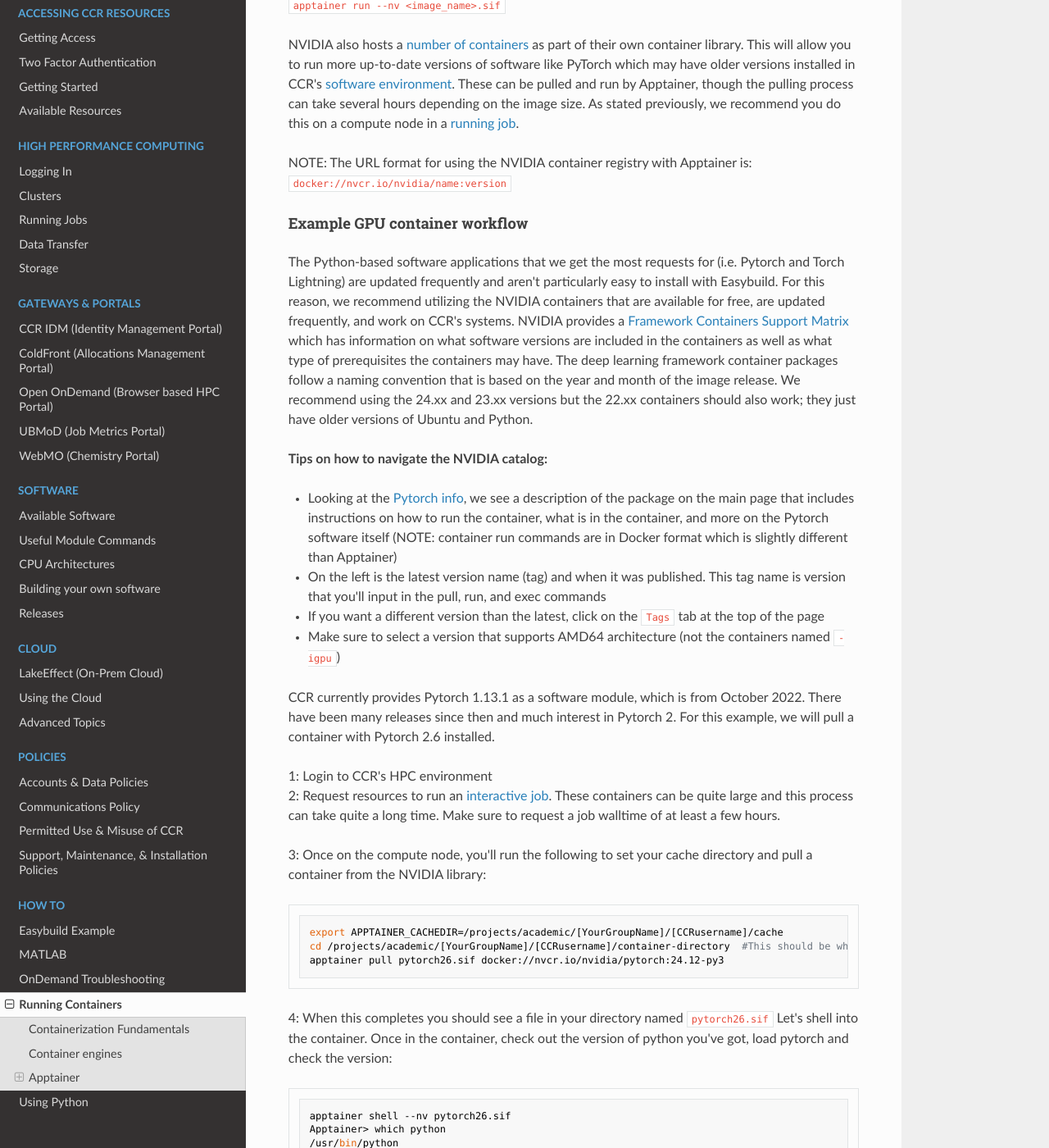
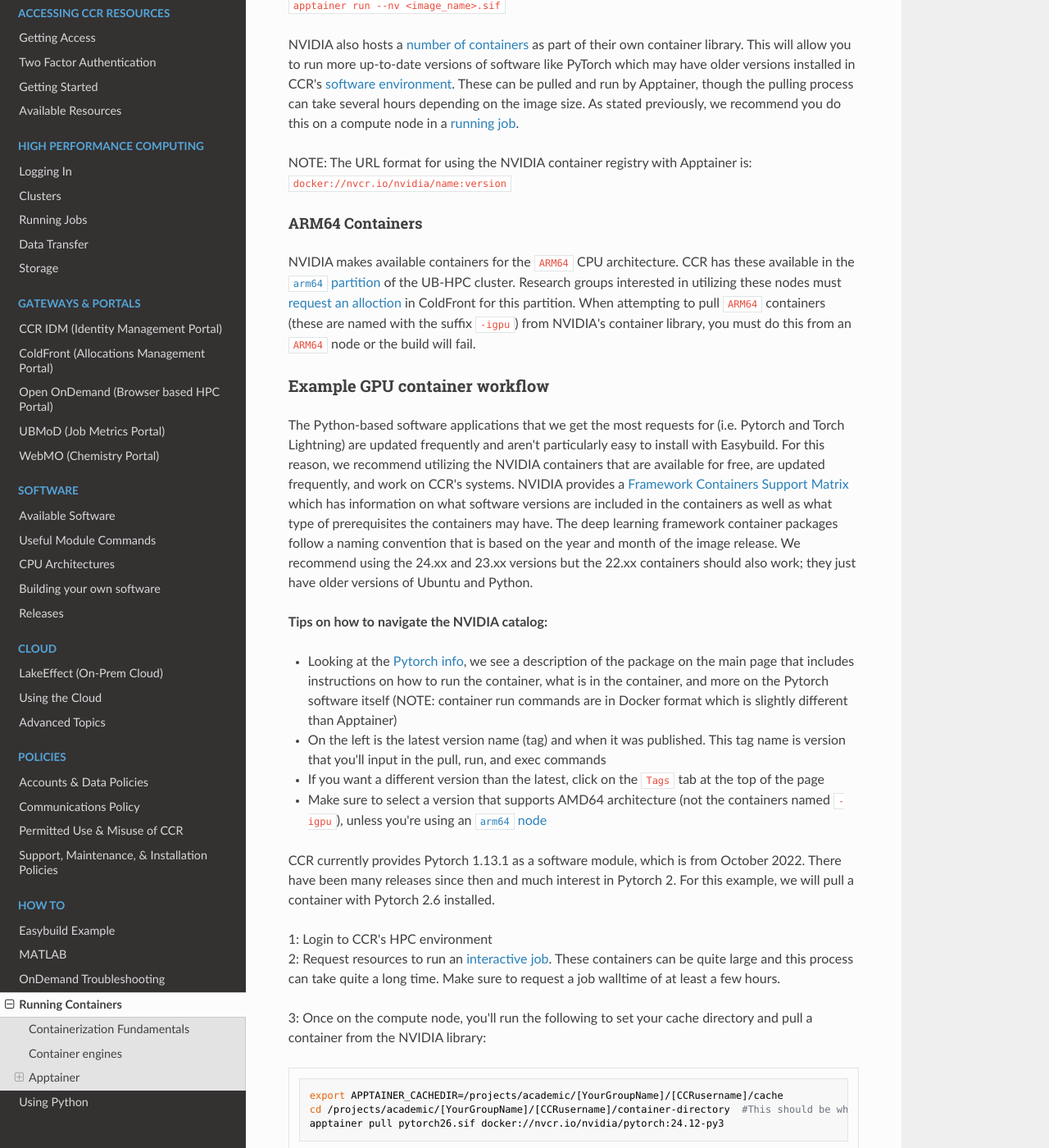
Before and after one commit to ubccr/ccrdocs, an MkDocs documentation site: the page built from pages/howto/containerization.md, in a window 1280 px wide and 1400 px high, scrolled down 6117 px. Shown: the whole window at 82% size. Built offline with MkDocs 1.6.1, drawn with Linux system fonts in a browser that asks for light colours; nearby versions of some CDN libraries.

Commit message:
Clarification on arm64 containers, qos, & other updates

```diff
--- a/pages/howto/containerization.md
+++ b/pages/howto/containerization.md
@@ -178,7 +178,11 @@ NVIDIA also hosts a [number of containers](https://catalog.ngc.nvidia.com/contai
 NOTE: The URL format for using the NVIDIA container registry with Apptainer is:
 `docker://nvcr.io/nvidia/name:version`
 
-#### Example GPU container workflow
+#### ARM64 Containers
+
+NVIDIA makes available containers for the `ARM64` CPU architecture.  CCR has these available in the [`arm64` partition](../hpc/clusters.md#ub-hpc-compute-cluster) of the UB-HPC cluster.  Research groups interested in utilizing these nodes must [request an alloction](../portals/coldfront.md#request-an-allocation) in ColdFront for this partition.  When attempting to pull `ARM64` containers (these are named with the suffix `-igpu`) from NVIDIA's container library, you must do this from an `ARM64` node or the build will fail.
+
+### Example GPU container workflow
 
 The Python-based software applications that we get the most requests for (i.e. Pytorch and Torch Lightning) are updated frequently and aren't particularly easy to install with Easybuild.  For this reason, we recommend utilizing the NVIDIA containers that are available for free, are updated frequently, and work on CCR's systems.  NVIDIA provides a [Framework Containers Support Matrix](https://docs.nvidia.com/deeplearning/frameworks/support-matrix/index.html) which has information on what software versions are included in the containers as well as what type of prerequisites the containers may have.  The deep learning framework container packages follow a naming convention that is based on the year and month of the image release.  We recommend using the 24.xx and 23.xx versions but the 22.xx containers should also work; they just have older versions of Ubuntu and Python.
 
@@ -187,7 +191,7 @@ The Python-based software applications that we get the most requests for (i.e. P
 - Looking at the [Pytorch info](https://catalog.ngc.nvidia.com/orgs/nvidia/containers/pytorch), we see a description of the package on the main page that includes instructions on how to run the container, what is in the container, and more on the Pytorch software itself (NOTE: container run commands are in Docker format which is slightly different than Apptainer)
 - On the left is the latest version name (tag) and when it was published.  This tag name is version that you'll input in the pull, run, and exec commands
 - If you want a different version than the latest, click on the `Tags` tab at the top of the page
-- Make sure to select a version that supports AMD64 architecture (not the containers named `-igpu`)
+- Make sure to select a version that supports AMD64 architecture (not the containers named `-igpu`), unless you're using an [`arm64` node](#arm64-containers)
 
 CCR currently provides Pytorch 1.13.1 as a software module, which is from October 2022.  There have been many releases since then and much interest in Pytorch 2.  For this example, we will pull a container with Pytorch 2.6 installed.
 
```
Also changed, not shown: pages/hpc/jobs.md (+20 -12 lines), pages/software/modules.md (+10 -1 lines).
